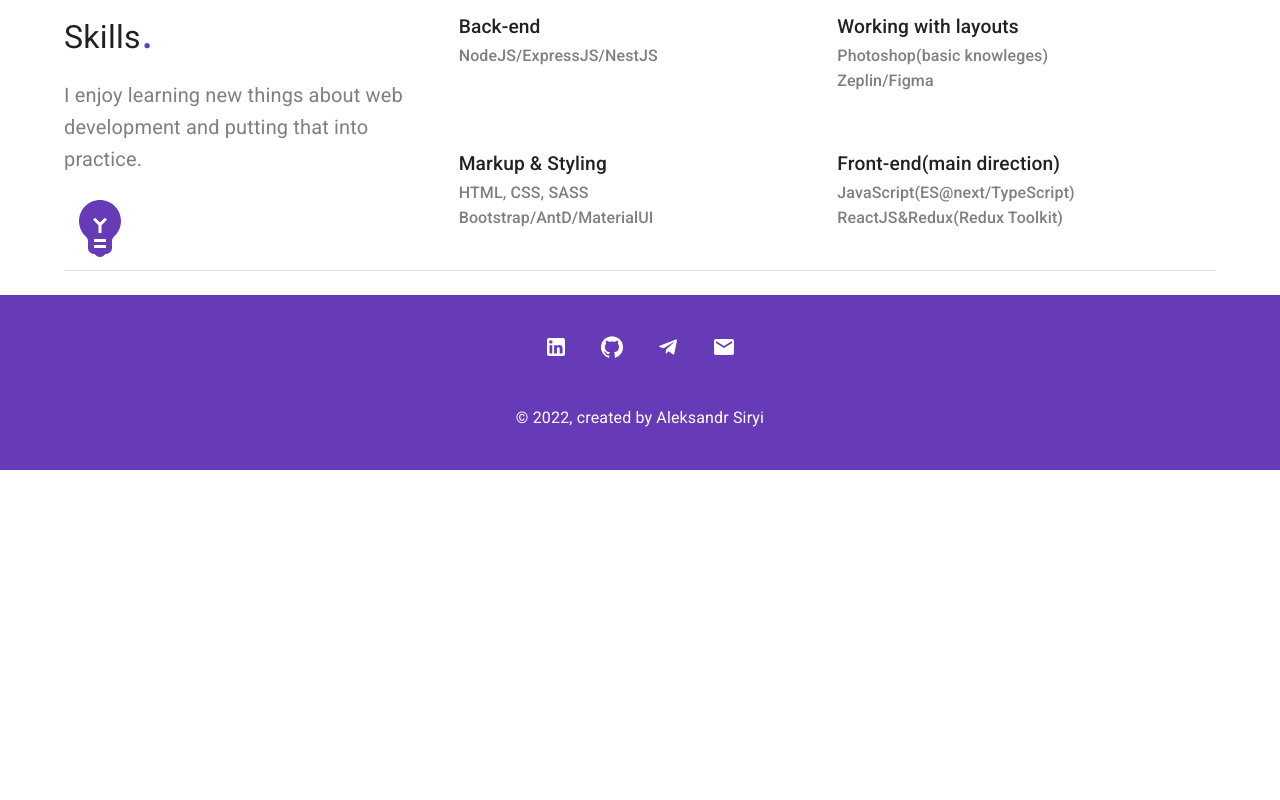
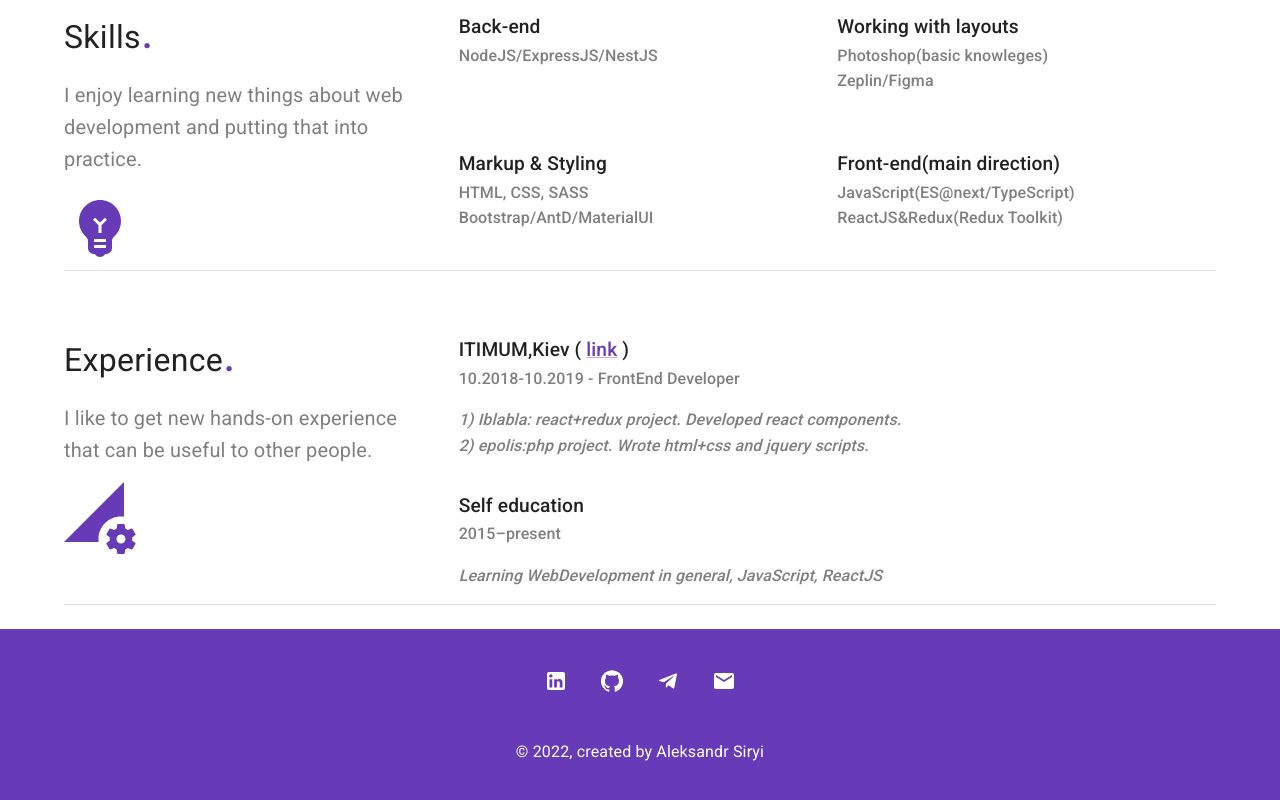
Before and after one commit to theobroma/intelli-start-cv, a React (Vite) app in the folder theobroma-cv/: page / in a window 1280 px wide. Shown: the part 1274-2074 px from the top of the page. Before the commit the page ends 1744 px from the top, so only its background shows below. Built offline with nearby package versions, Linux system fonts and the light colour scheme.

Commit message:
ExperienceSection

```diff
--- /dev/null
+++ b/theobroma-cv/src/@views/MainView/ExperienceSection/ExperienceSection.tsx
@@ -0,0 +1,97 @@
+import SectionTitle from '@components/SectionTitle';
+import PermDataSettingIcon from '@mui/icons-material/PermDataSetting';
+import { alpha, Box, Container, Divider, Grid, Link, Typography } from '@mui/material';
+import { makeStyles } from 'tss-react/mui';
+
+const useStyles = makeStyles()((theme) => ({
+  root: {
+    // backgroundColor: '#2b2b2b',
+  },
+  titleBlock: {
+    [theme.breakpoints.down('sm')]: {
+      textAlign: 'center',
+    },
+  },
+  description: {
+    color: alpha(theme.palette.text.primary, 0.5),
+    fontWeight: 400,
+  },
+  skillTitle: {
+    fontSize: '1.2rem',
+    paddingTop: 16,
+    marginBottom: 0,
+  },
+  skillDesc: {
+    fontSize: '1rem',
+    color: alpha(theme.palette.text.primary, 0.5),
+  },
+  italic: {
+    fontStyle: 'italic',
+  },
+}));
+
+const ExperienceSection = () => {
+  const { classes } = useStyles();
+  return (
+    <Box py={3} component="section" id="experience" className={classes.root}>
+      <Container maxWidth="lg">
+        <Grid container spacing={4}>
+          {/* 1 */}
+          <Grid item xs={12} sm={12} md={4}>
+            <Box className={classes.titleBlock}>
+              <SectionTitle>Experience</SectionTitle>
+              <Typography className={classes.description} variant="h6" color="inherit" paragraph>
+                I like to get new hands-on experience that can be useful to other people.
+              </Typography>
+              <PermDataSettingIcon style={{ fontSize: 72 }} color="primary" />
+            </Box>
+          </Grid>
+          {/* 2 */}
+          <Grid container item xs={12} sm={12} md={8}>
+            <Grid item xs={12}>
+              <Typography className={classes.skillTitle} variant="h6" color="inherit" paragraph>
+                ITIMUM,Kiev ({' '}
+                <Link href="https://www.linkedin.com/company/itimum/about/" target="__blank">
+                  link
+                </Link>{' '}
+                )
+              </Typography>
+              <Typography className={classes.skillDesc} variant="h6" color="inherit" paragraph>
+                10.2018-10.2019 - FrontEnd Developer
+              </Typography>
+              <Typography
+                className={`${classes.skillDesc} ${classes.italic}`}
+                variant="h6"
+                color="inherit"
+                paragraph
+              >
+                1) Iblabla: react+redux project. Developed react components.
+                <br />
+                2) epolis:php project. Wrote html+css and jquery scripts.
+              </Typography>
+            </Grid>
+            <Grid item xs={12}>
+              <Typography className={classes.skillTitle} variant="h6" color="inherit" paragraph>
+                Self education
+              </Typography>
+              <Typography className={classes.skillDesc} variant="h6" color="inherit" paragraph>
+                2015–present
+              </Typography>
+              <Typography
+                className={`${classes.skillDesc} ${classes.italic}`}
+                variant="h6"
+                color="inherit"
+                paragraph
+              >
+                Learning WebDevelopment in general, JavaScript, ReactJS
+              </Typography>
+            </Grid>
+          </Grid>
+        </Grid>
+        <Divider />
+      </Container>
+    </Box>
+  );
+};
+
+export default ExperienceSection;
--- /dev/null
+++ b/theobroma-cv/src/@views/MainView/ExperienceSection/index.ts
@@ -0,0 +1 @@
+export { default } from './ExperienceSection';
--- a/theobroma-cv/src/@views/MainView/MainView.tsx
+++ b/theobroma-cv/src/@views/MainView/MainView.tsx
@@ -1,5 +1,6 @@
 import AboutSection from './AboutSection';
 import ContactsSection from './ContactsSection';
+import ExperienceSection from './ExperienceSection';
 import SkillsSection from './SkillsSection';
 
 const MainView = () => {
@@ -8,6 +9,7 @@ const MainView = () => {
       <AboutSection />
       <ContactsSection />
       <SkillsSection />
+      <ExperienceSection />
     </>
   );
 };
```
